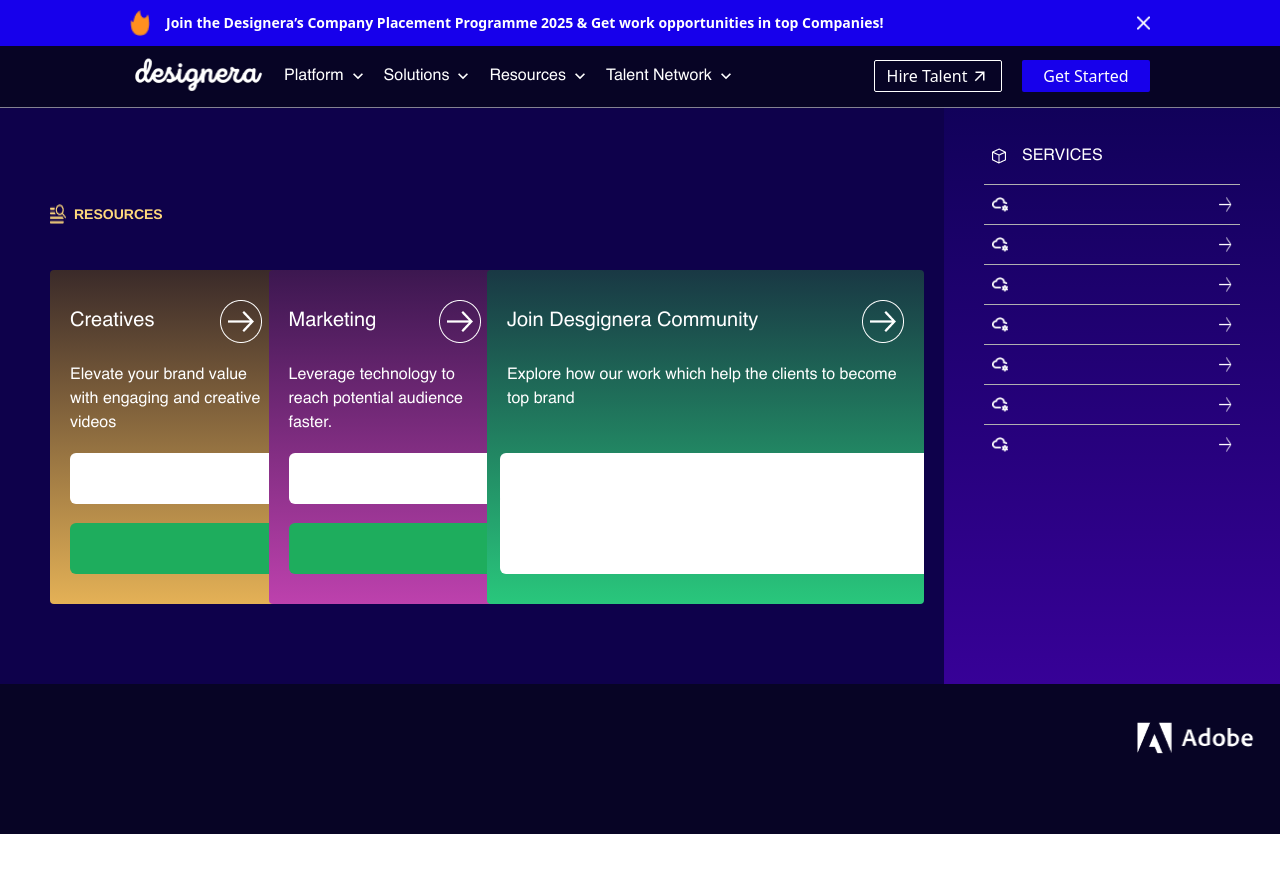
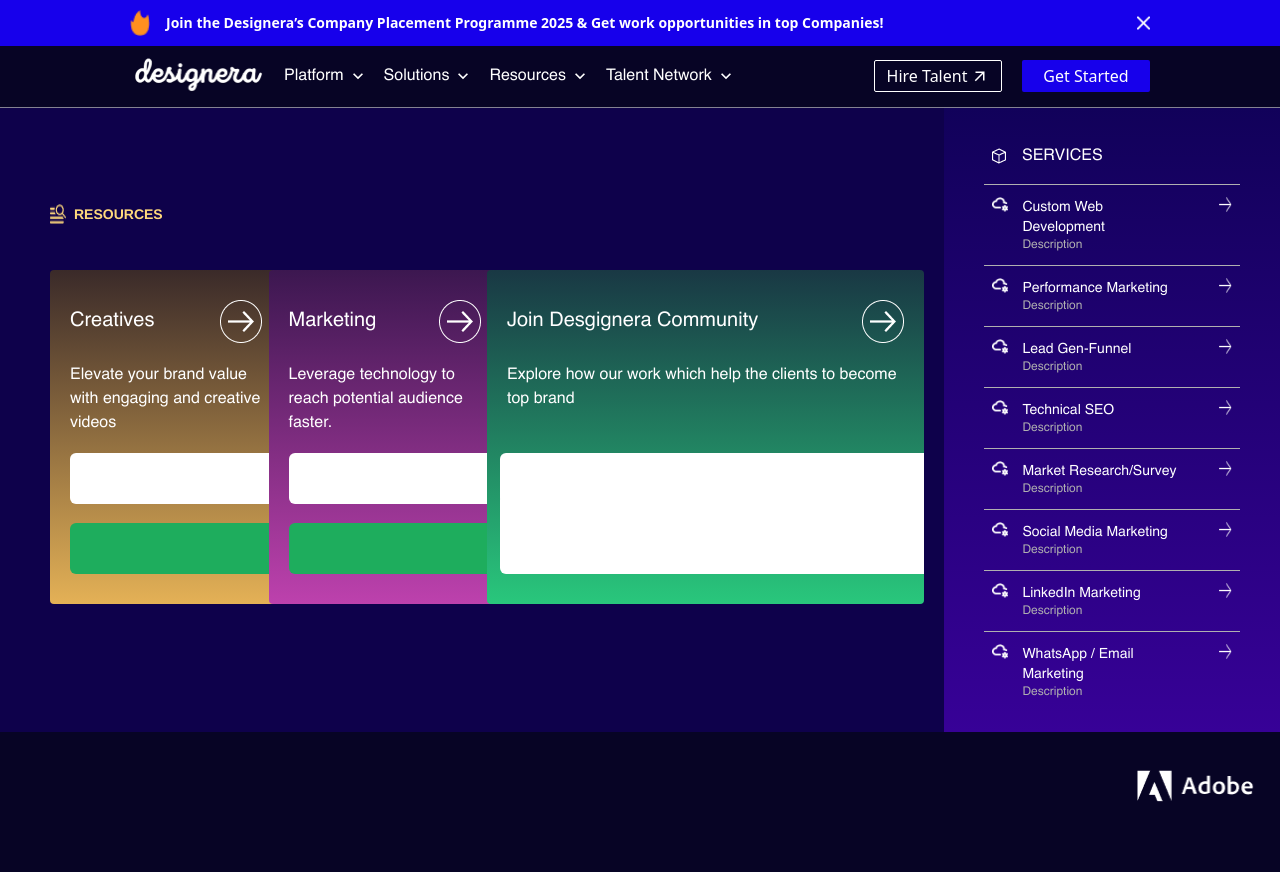
Before and after one commit to cdshubham/DesignerC, a Next.js app in the folder frontend/: page /sol/resources in a window 1280 px wide. Shown: the top 872 px of the page. Before the commit the page ends 834 px from the top, so only its background shows below. Built offline with nearby package versions, Linux system fonts and the light colour scheme.

Commit message:
card issues

```diff
--- a/frontend/src/app/sol/Talentnetwork/page.tsx
+++ b/frontend/src/app/sol/Talentnetwork/page.tsx
@@ -19,6 +19,49 @@ const page = () => {
       color2: "#1EaD5D",
     },
   ];
+
+     const marketinglinkdata = [
+       {
+         name: "Custom Web Development",
+         description: "Description",
+         link: "/home/custom-web-development",
+       },
+       {
+         name: "Performance Marketing",
+         description: "Description",
+         link: "/home/performance-marketing",
+       },
+       {
+         name: "Lead Gen-Funnel",
+         description: "Description",
+         link: "/home/lead-gen-funnel",
+       },
+       {
+         name: "Technical SEO",
+         description: "Description",
+         link: "/home/technical-seo",
+       },
+       {
+         name: "Market Research/Survey",
+         description: "Description",
+         link: "/home/market-research-survey",
+       },
+       {
+         name: "Social Media Marketing",
+         description: "Description",
+         link: "/home/social-media-management",
+       },
+       {
+         name: "LinkedIn Marketing",
+         description: "Description",
+         link: "/home/linkedin-marketing",
+       },
+       {
+         name: "WhatsApp / Email Marketing",
+         description: "Description",
+         link: "/home/whatsapp-email",
+       },
+     ];
   return (
     <div className="flex flex-col">
       <div className="flex font-helvetica ">
@@ -100,8 +143,12 @@ const page = () => {
             />{" "}
             <span className="text-[16px] text-white">SERVICES</span>
           </div>
-          {Array.from({ length: 7 }).map((_, index) => (
-            <Solutionservicecard />
+          {marketinglinkdata.map((service, index) => (
+            <Solutionservicecard
+              title={service.name}
+              content={service.description}
+              link={service.link}
+            />
           ))}
         </div>
       </div>
--- a/frontend/src/app/sol/resources/page.tsx
+++ b/frontend/src/app/sol/resources/page.tsx
@@ -21,6 +21,51 @@ const page = () => {
 
 
   ];
+
+     const marketinglinkdata = [
+       {
+         name: "Custom Web Development",
+         description: "Description",
+         link: "/home/custom-web-development",
+       },
+       {
+         name: "Performance Marketing",
+         description: "Description",
+         link: "/home/performance-marketing",
+       },
+       {
+         name: "Lead Gen-Funnel",
+         description: "Description",
+         link: "/home/lead-gen-funnel",
+       },
+       {
+         name: "Technical SEO",
+         description: "Description",
+         link: "/home/technical-seo",
+       },
+       {
+         name: "Market Research/Survey",
+         description: "Description",
+         link: "/home/market-research-survey",
+       },
+       {
+         name: "Social Media Marketing",
+         description: "Description",
+         link: "/home/social-media-management",
+       },
+       {
+         name: "LinkedIn Marketing",
+         description: "Description",
+         link: "/home/linkedin-marketing",
+       },
+       {
+         name: "WhatsApp / Email Marketing",
+         description: "Description",
+         link: "/home/whatsapp-email",
+       },
+     ];
+
+
   return (
     <div className="flex flex-col">
       {" "}
@@ -87,8 +132,12 @@ const page = () => {
             />{" "}
             <span className="text-[16px] text-white">SERVICES</span>
           </div>
-          {Array.from({ length: 7 }).map((_, index) => (
-            <Solutionservicecard />
+          {marketinglinkdata.map((service, index) => (
+            <Solutionservicecard
+              title={service.name}
+              content={service.description}
+              link={service.link}
+            />
           ))}
         </div>
       </div>
--- a/frontend/src/components/home/Solutioncard.tsx
+++ b/frontend/src/components/home/Solutioncard.tsx
@@ -1,3 +1,5 @@
+"use client";
+
 import Image from "next/image";
 
 interface props {
```
